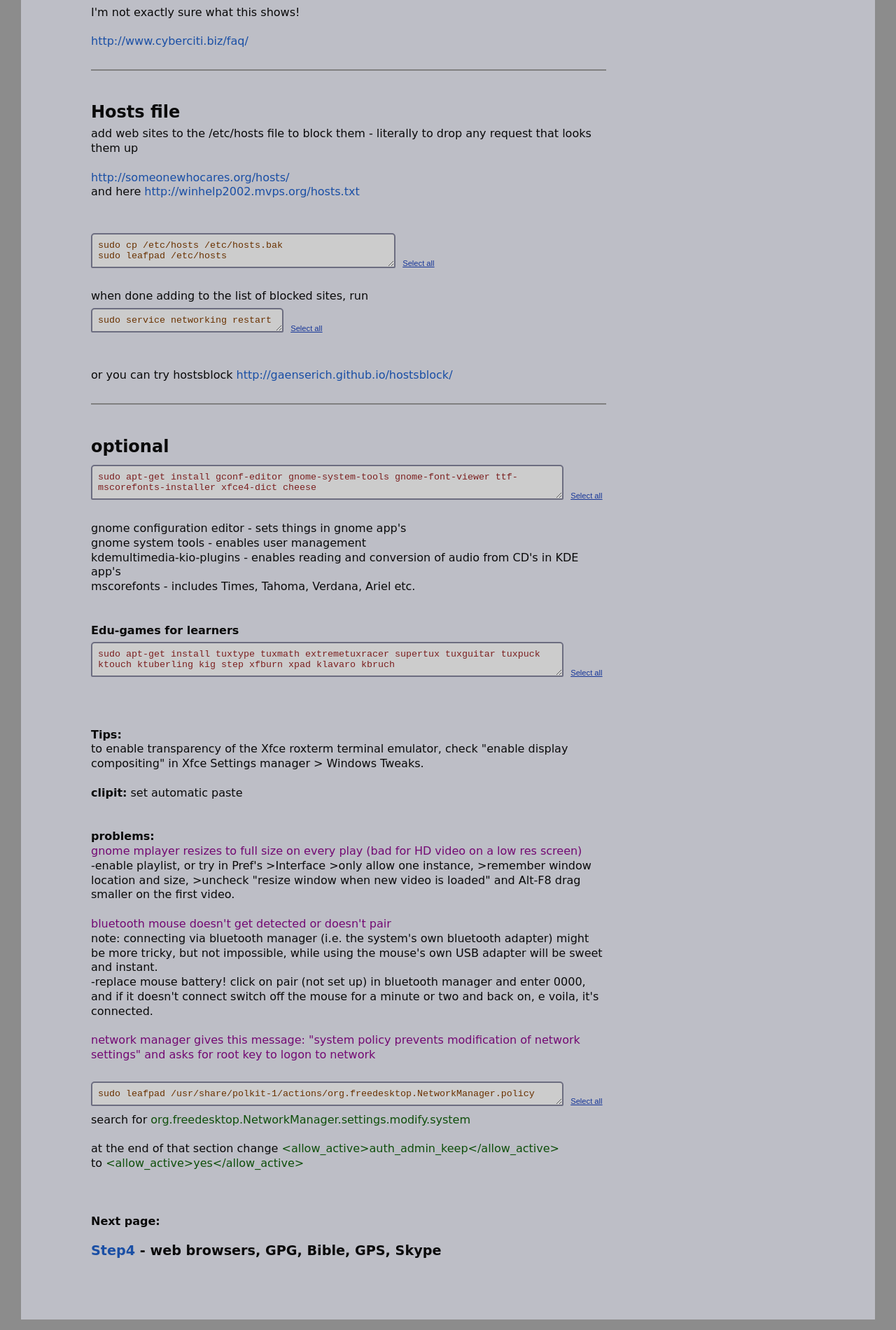
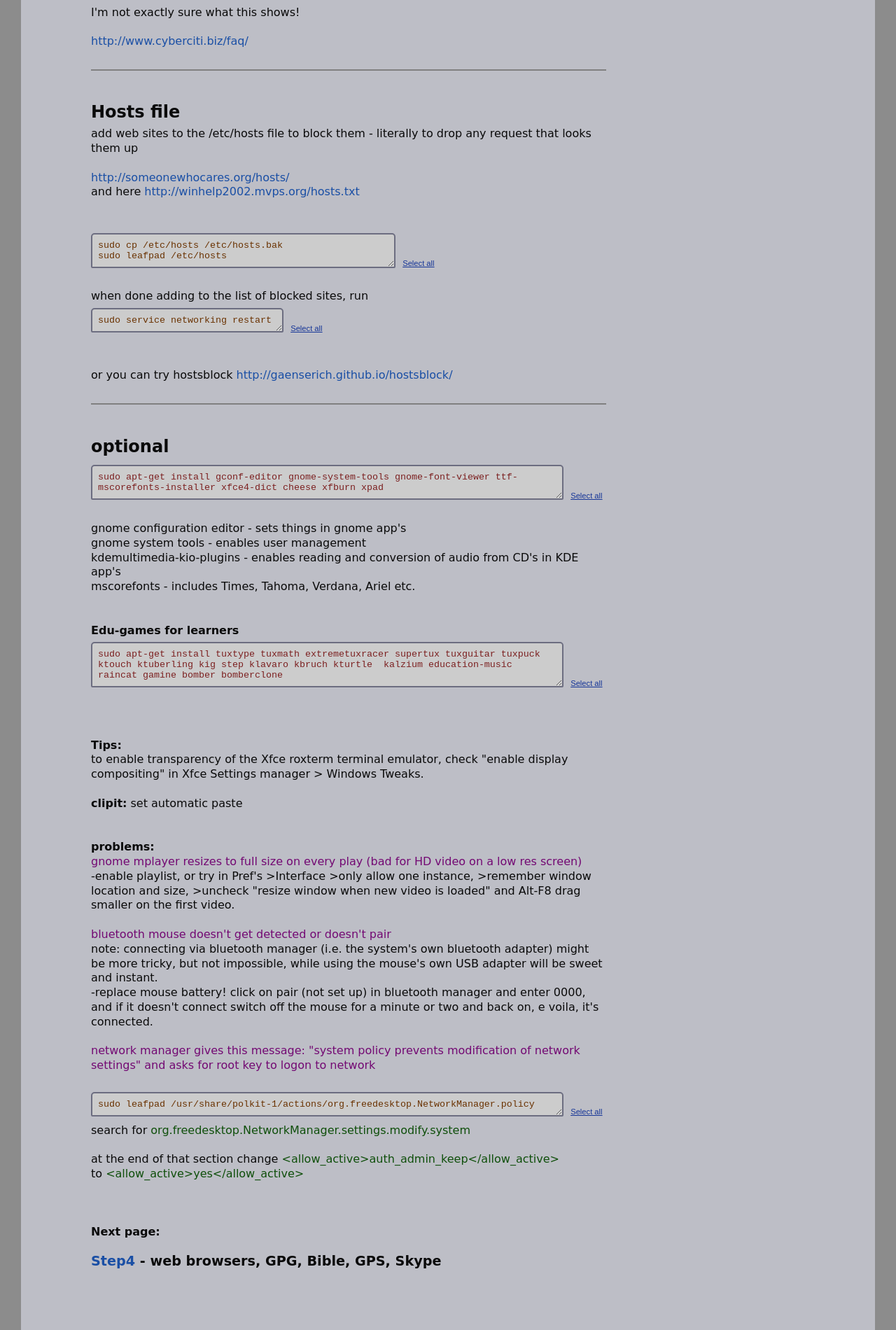
Before and after one commit to dquinton/debian-install, a Jekyll site: the page built from netinstall/step3.html, in a window 1280 px wide. Shown: the part 4260-6160 px from the top of the page at 70% size. Built offline with Jekyll 4.4.1, drawn with Linux system fonts in a browser that asks for light colours.

Commit message:
updating pages

```diff
--- a/netinstall/lxde-fast.html
+++ b/netinstall/lxde-fast.html
@@ -60,7 +60,7 @@
 
 
 no longer with me, but could be useful:<br>
-<span class="inst">k3b libk3b6-extracodecs normalize-audio marble pinta cheese </span>
+<span class="inst">k3b libk3b6-extracodecs normalize-audio marble pinta cheese xfburn xpad</span>
 <br><br>
 Just add/remove what you like to/from this.
 <br><br>
--- a/netinstall/step3.html
+++ b/netinstall/step3.html
@@ -302,7 +302,7 @@
 
 <form>
 <textarea name="T" id="install" rows="2" cols="80">
-sudo apt-get install gconf-editor gnome-system-tools gnome-font-viewer ttf-mscorefonts-installer xfce4-dict cheese </textarea>
+sudo apt-get install gconf-editor gnome-system-tools gnome-font-viewer ttf-mscorefonts-installer xfce4-dict cheese xfburn xpad</textarea>
 &nbsp;<input type="button" class="submitLink" value="Select all" onClick="javascript:this.form.T.focus();this.form.T.select();">
 </form>
 <br>
@@ -315,8 +315,8 @@
 
 <b>Edu-games for learners</b>
 <form>
-<textarea name="T" id="install" rows="2" cols="80">
-sudo apt-get install tuxtype tuxmath extremetuxracer supertux tuxguitar tuxpuck ktouch ktuberling kig step xfburn xpad klavaro kbruch</textarea>
+<textarea name="T" id="install" rows="3" cols="80">
+sudo apt-get install tuxtype tuxmath extremetuxracer supertux tuxguitar tuxpuck ktouch ktuberling kig step klavaro kbruch kturtle  kalzium education-music raincat gamine bomber bomberclone</textarea>
 &nbsp;<input type="button" class="submitLink" value="Select all" onClick="javascript:this.form.T.focus();this.form.T.select();">
 </form>
 <br><br><br>
--- a/tutorial/17-remote-install.html
+++ b/tutorial/17-remote-install.html
@@ -299,7 +299,7 @@
 <b>All other apps</b>
 <br>
 <textarea name="T" id="cmd" rows="6" cols="100">
-for p in mplayer2 gnome-mplayer vlc handbrake audacious gnome-sound-recorder lame gimp abcde eyed3 bashburn gtk2-engines gtk2-engines-xfce gtk3-engines-xfce gnome-color-chooser systemsettings yelp xpdf x11-apps feh imagemagick xsel xvkbd w3m w3m-img atool mediainfo jhead ffmpegthumbnailer clipit uget clamtk gdmap bleachbit transmission ksnapshot kcharselect luckybackup meld regexxer xiphos fonts-sil-ezra rkhunter chkrootkit goldendict artha transmission easytag xfce4-notes-plugin hsasciicam bluefish catfish pyrenamer yelp ;do echo $p config/package-lists/apps.list.chroot ;done</textarea>
+for p in mplayer2 gnome-mplayer vlc handbrake audacious gnome-sound-recorder lame gimp abcde eyed3 bashburn gtk2-engines gtk2-engines-xfce gtk3-engines-xfce gnome-color-chooser systemsettings yelp xpdf x11-apps feh imagemagick xsel xvkbd w3m w3m-img atool mediainfo jhead ffmpegthumbnailer clipit uget clamtk gdmap bleachbit transmission ksnapshot kcharselect luckybackup meld regexxer xiphos fonts-sil-ezra rkhunter chkrootkit goldendict artha transmission easytag xfce4-notes-plugin hsasciicam bluefish catfish pyrenamer yelp xfburn xpad ;do echo $p config/package-lists/apps.list.chroot ;done</textarea>
 &nbsp;<input type="button" class="submitLink" value="Select all" onClick="javascript:this.form.T.focus();this.form.T.select();">
 </form>
 
```
